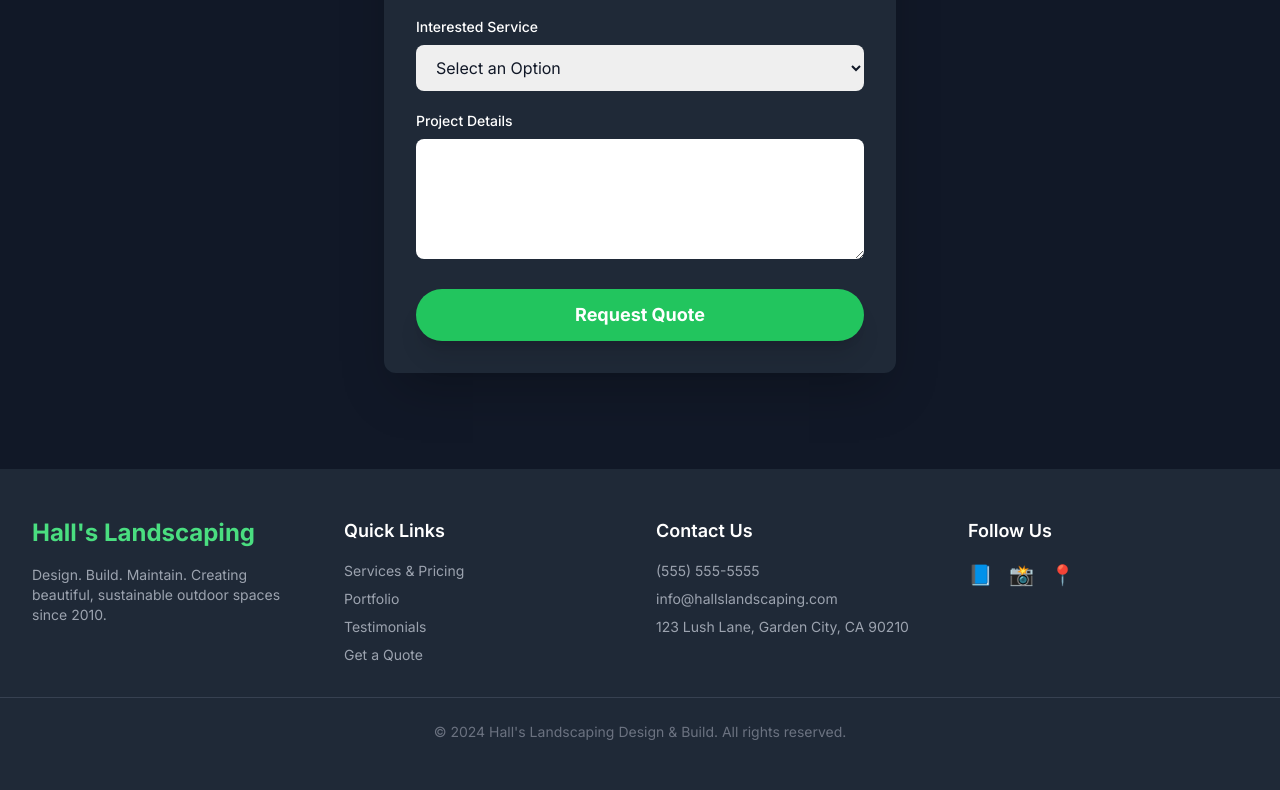
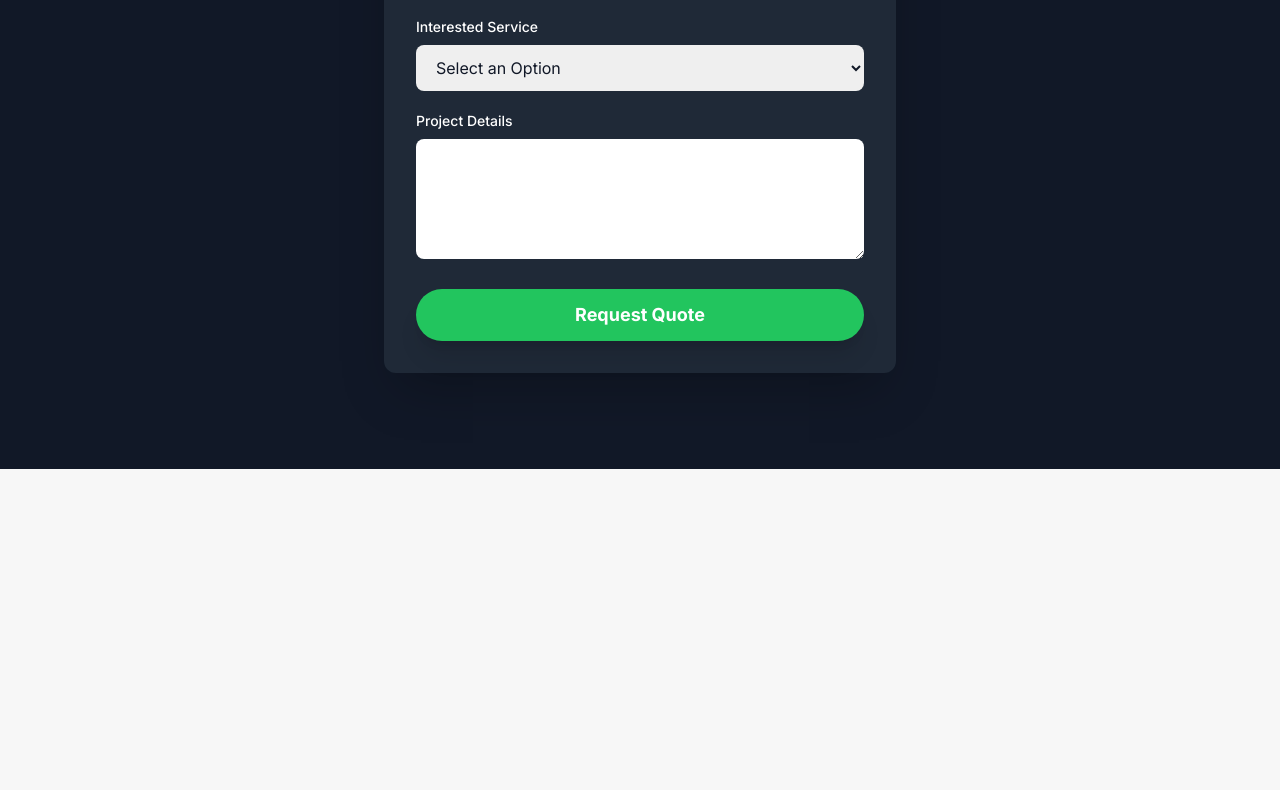
Before and after one commit to VibesTribe-hub/hallslandscaping, a plain HTML site: page index.html in a window 1280 px wide. Shown: the part 3886-4676 px from the top of the page. After the commit the page ends 4355 px from the top, so only its background shows below. Drawn offline with nearby package versions, Linux system fonts and the light colour scheme.

Commit message:
Update index.html

```diff
--- a/index.html
+++ b/index.html
@@ -309,55 +309,6 @@
         </section>
     </main>
 
-    <!-- Footer -->
-    <footer class="bg-gray-800 text-white py-12">
-        <div class="container mx-auto px-4 sm:px-6 lg:px-8 grid md:grid-cols-4 gap-8">
-
-            <!-- Logo/About -->
-            <div>
-                <h3 class="text-2xl font-bold text-green-400 mb-4">Hall's Landscaping</h3>
-                <p class="text-sm text-gray-400">Design. Build. Maintain. Creating beautiful, sustainable outdoor spaces since 2010.</p>
-            </div>
-
-            <!-- Quick Links -->
-            <div>
-                <h4 class="text-lg font-semibold mb-4 text-white">Quick Links</h4>
-                <ul class="space-y-2 text-gray-400 text-sm">
-                    <li><a href="#services" class="hover:text-green-400 transition duration-300">Services & Pricing</a></li>
-                    <li><a href="#portfolio" class="hover:text-green-400 transition duration-300">Portfolio</a></li>
-                    <li><a href="#testimonials" class="hover:text-green-400 transition duration-300">Testimonials</a></li>
-                    <li><a href="#contact" class="hover:text-green-400 transition duration-300">Get a Quote</a></li>
-                </ul>
-            </div>
-
-            <!-- Contact Info -->
-            <div>
-                <h4 class="text-lg font-semibold mb-4 text-white">Contact Us</h4>
-                <ul class="space-y-2 text-gray-400 text-sm">
-                    <li>(555) 555-5555</li>
-                    <li><a href="mailto:info@hallslandscaping.com" class="hover:text-green-400 transition duration-300">info@hallslandscaping.com</a></li>
-                    <li>123 Lush Lane, Garden City, CA 90210</li>
-                </ul>
-            </div>
-
-            <!-- Social Media (Placeholder) -->
-            <div>
-                <h4 class="text-lg font-semibold mb-4 text-white">Follow Us</h4>
-                <div class="flex space-x-4">
-                    <!-- Placeholder icons using text for simplicity -->
-                    <a href="#" class="text-gray-400 hover:text-green-400 transition duration-300 text-xl" aria-label="Facebook">📘</a>
-                    <a href="#" class="text-gray-400 hover:text-green-400 transition duration-300 text-xl" aria-label="Instagram">📸</a>
-                    <a href="#" class="text-gray-400 hover:text-green-400 transition duration-300 text-xl" aria-label="Pinterest">📍</a>
-                </div>
-            </div>
-        </div>
-
-        <!-- Copyright -->
-        <div class="mt-8 pt-6 border-t border-gray-700 text-center">
-            <p class="text-sm text-gray-500">&copy; 2024 Hall's Landscaping Design & Build. All rights reserved.</p>
-        </div>
-    </footer>
-
     <script>
         // --- Mobile Menu Toggle Logic ---
         const menuButton = document.getElementById('menu-button');
```
